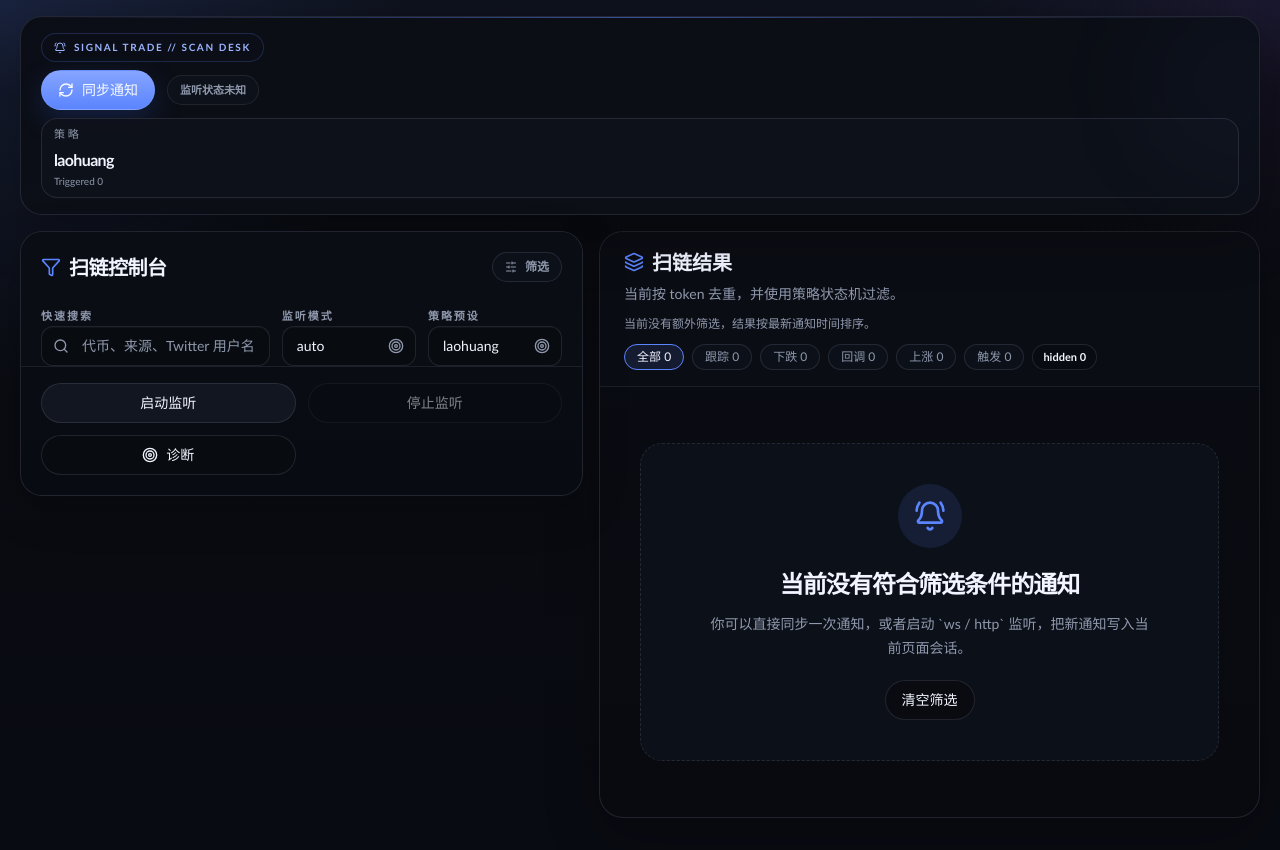
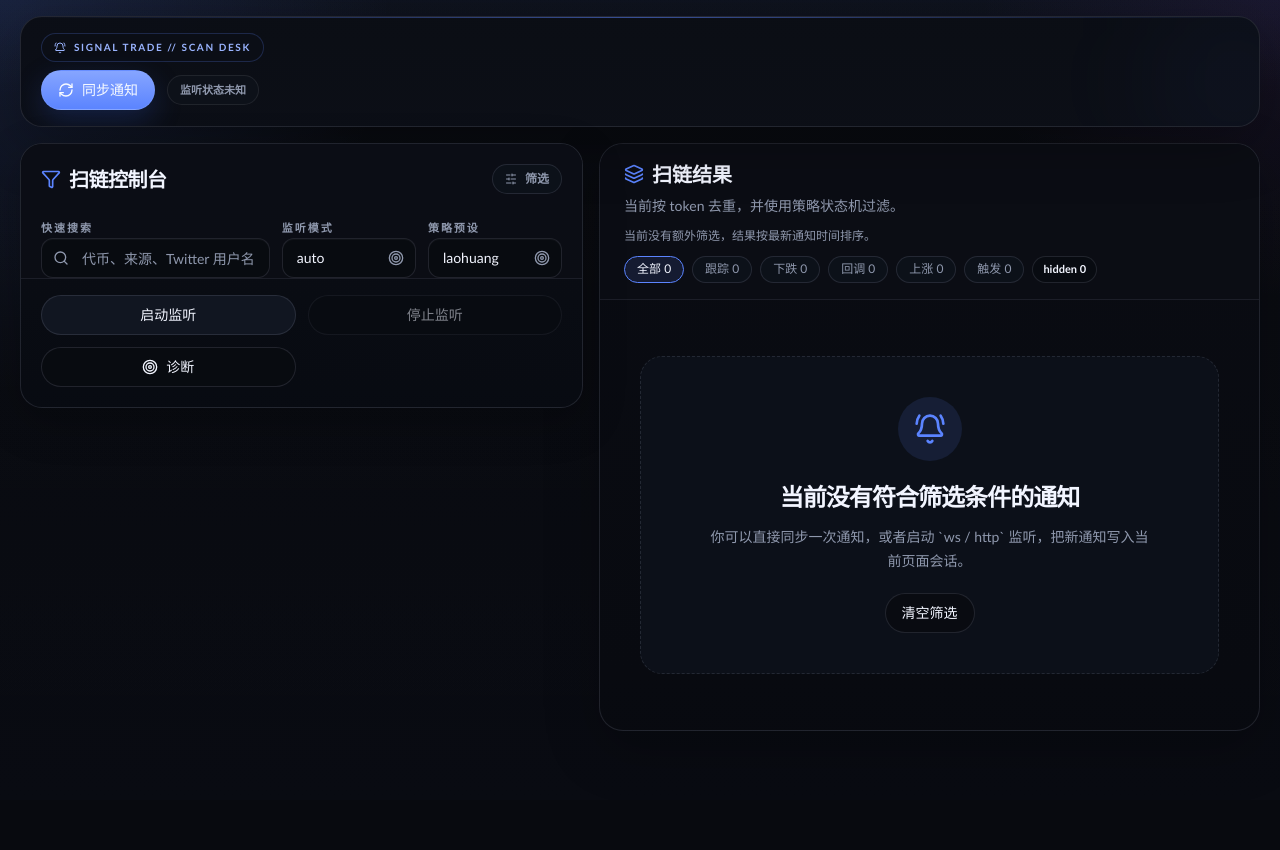
Before and after one commit to spencer17x/dev-labs, a Next.js app in the folder apps/signal-trade/: page / in a window 1280 px wide. After the commit the page ends 800 px from the top, so only its background shows below. Built offline with nearby package versions, Linux system fonts and the light colour scheme.

Commit message:
fix(signal-trade): remove duplicate strategy metric card from header

```diff
--- a/apps/signal-trade/components/dashboard/signal-trade-dashboard.tsx
+++ b/apps/signal-trade/components/dashboard/signal-trade-dashboard.tsx
@@ -1370,17 +1370,7 @@ export function SignalTradeDashboard({
               </Button>
               <WatchChip watchRuntime={watchRuntime} />
             </div>
-            <div className="grid gap-2">
-              <ControlMetricCard
-                label="策略"
-                value={activeStrategyLabel}
-                detail={
-                  isStrategyPresetEnabled(filters.strategyPreset)
-                    ? `Triggered ${laohuangSummary.triggered}`
-                    : 'Disabled'
-                }
-              />
-            </div>
+
 
           </div>
         </header>
```
